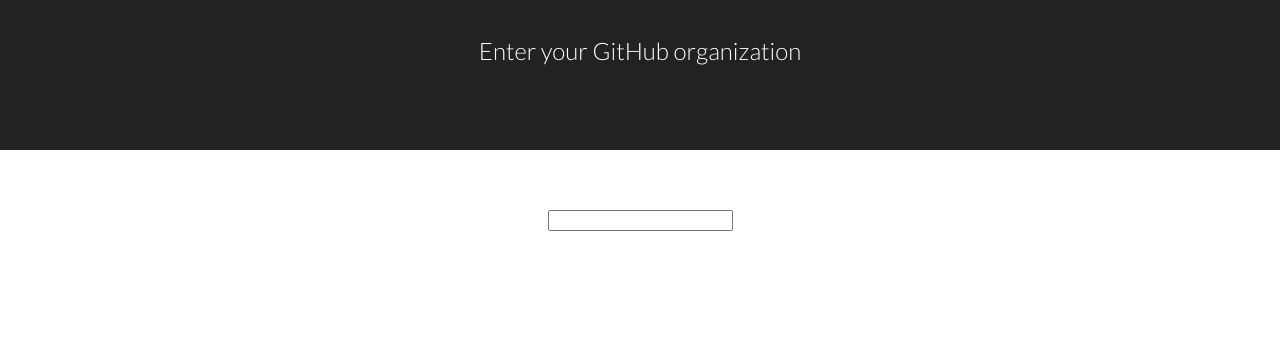
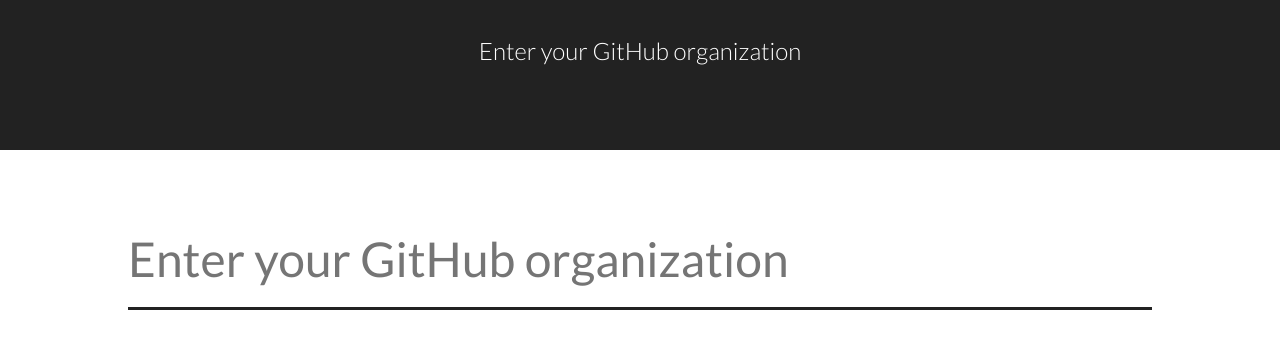
Before and after one commit to jreidgreer/github-ranker, a React app: page / in a window 1280 px wide. Shown: the top 348 px of the page. Built offline with nearby package versions, Linux system fonts and the light colour scheme.

Commit message:
Add some basic Table styling to headers

```diff
--- a/src/components/App/App.jsx
+++ b/src/components/App/App.jsx
@@ -53,7 +53,12 @@
           <h1 className="App-title">Enter your GitHub organization</h1>
         </header>
         <div className="App-textbox">
-          <input type="text" onKeyDown={this.selectOrg} ref={node => this.input = node} />
+          <input
+            type="text"
+            onKeyDown={this.selectOrg}
+            ref={node => this.input = node}
+            placeholder="Enter your GitHub organization"
+          />
         </div>
 
         <Table data={this.state.repos} headers={REPO_HEADERS}/>
--- a/src/components/App/App.scss
+++ b/src/components/App/App.scss
@@ -13,5 +13,14 @@
 
   .App-textbox {
     margin: 60px auto;
+
+    input {
+      width: 80%;
+      border: none;
+      border-bottom: 3px solid #222;
+      padding: 20px 0;
+      font-size: 3em;
+      font-family: 'Lato';
+    }
   }
 }
--- a/src/components/Table/Table.jsx
+++ b/src/components/Table/Table.jsx
@@ -23,6 +23,20 @@
     return this.setState({ sortBy: key, direction: 'ascending', sortType: type });
   }
 
+  getHeaderClasses = (key) => {
+    let classes = '';
+
+    if (this.state.sortBy === key) {
+      classes = 'Table-header--active ';
+      classes +=
+        this.state.direction === 'ascending'
+        ? 'Table-header--ascending'
+        : 'Table-header--descending';
+    }
+
+    return classes;
+  }
+
   render() {
     if (!this.props.data || this.props.data.length <= 0) {
       return null;
@@ -39,7 +53,14 @@
         <tbody>
           <tr>
             {this.props.headers.map(header => (
-            <th onClick={() => this.sort(header.key, header.type)}>{header.display}</th>
+            <th>
+              <button
+                onClick={() => this.sort(header.key, header.type)}
+                className={this.getHeaderClasses(header.key)}
+              >
+                {header.display}
+              </button>
+            </th>
             ))}
           </tr>
 
--- a/src/components/Table/Table.scss
+++ b/src/components/Table/Table.scss
@@ -3,7 +3,33 @@
   tbody {
     tr {
       th {
-        cursor: pointer;
+        button {
+          all: unset;
+          cursor: pointer;
+          height: 50px;
+          width: 100%;
+          line-height: 50px;
+          font-family: 'Lato', sans-serif;
+          font-weight: 400;
+
+          &::after {
+            font-size: 10px;
+            width: 30px;
+            padding: 0 15px;
+          }
+
+          &.Table-header--active {
+            background: gray;
+          }
+
+          &.Table-header--ascending::after {
+            content: '▲';
+          }
+
+          &.Table-header--descending::after {
+            content: '▼';
+          }
+        }
       }
     }
   }
```
